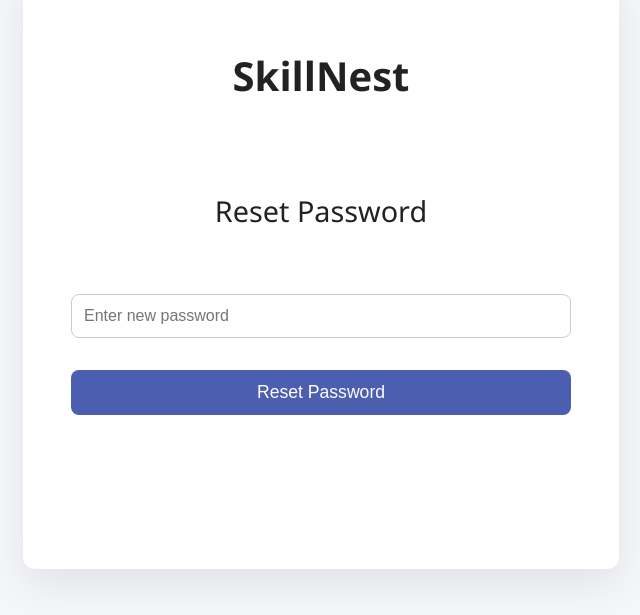
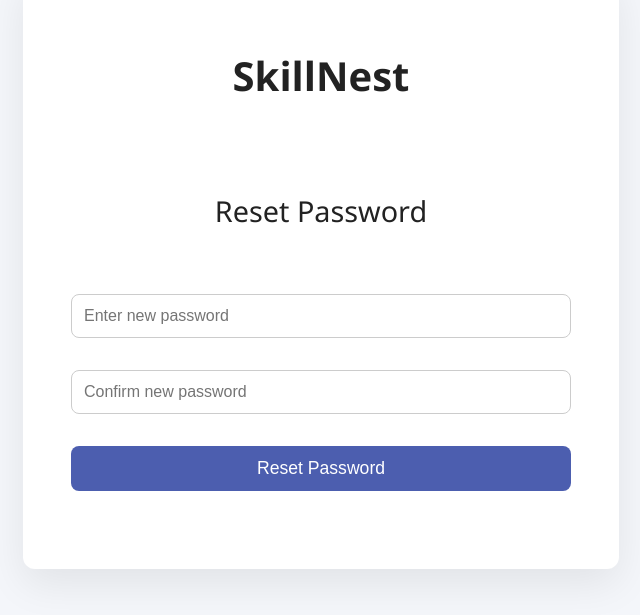
Before and after one commit to Arjabi04/SkillNest, a React (Create React App) app in the folder frontend/: page /reset-password/1 in a window 1280 px wide. Shown: the part 129-744 px from the top of the page, without its empty margins (319-959 px from the left). Built offline with nearby package versions, Linux system fonts and the light colour scheme.

Commit message:
added confirm password secton for resetting password

```diff
--- a/frontend/src/components/ResetPasswordPage.jsx
+++ b/frontend/src/components/ResetPasswordPage.jsx
@@ -6,19 +6,29 @@
 export default function ResetPasswordPage() {
   const { token } = useParams(); // get token from URL
   const [password, setPassword] = useState("");
+  const [confirmPassword, setConfirmPassword] = useState("");
   const [message, setMessage] = useState("");
 
   const handleSubmit = async (e) => {
     e.preventDefault();
+
+    // Check if passwords match
+    if (password !== confirmPassword) {
+      setMessage("⚠️ Passwords do not match.");
+      return;
+    }
+
     try {
       const res = await fetch(`http://localhost:4000/api/forgot-password/${token}`, {
         method: "POST",
         headers: { "Content-Type": "application/json" },
         body: JSON.stringify({ password })
       });
+
       const data = await res.json();
       setMessage(data.msg);
       setPassword("");
+      setConfirmPassword("");
     } catch (err) {
       console.error(err);
       setMessage("Server error. Please try again.");
@@ -29,7 +39,6 @@
     <div className="reset-page">
       <div className="reset-container">
         <h1 className="reset-brand">SkillNest</h1>
-
         <h2 className="reset-heading">Reset Password</h2>
 
         <form className="reset-form" onSubmit={handleSubmit}>
@@ -40,6 +49,13 @@
             onChange={(e) => setPassword(e.target.value)}
             required
           />
+          <input
+            type="password"
+            placeholder="Confirm new password"
+            value={confirmPassword}
+            onChange={(e) => setConfirmPassword(e.target.value)}
+            required
+          />
           <button type="submit">Reset Password</button>
         </form>
 
@@ -47,5 +63,4 @@
       </div>
     </div>
   );
-
 }
```
Lines whose indentation alone changed are shown as unchanged.
